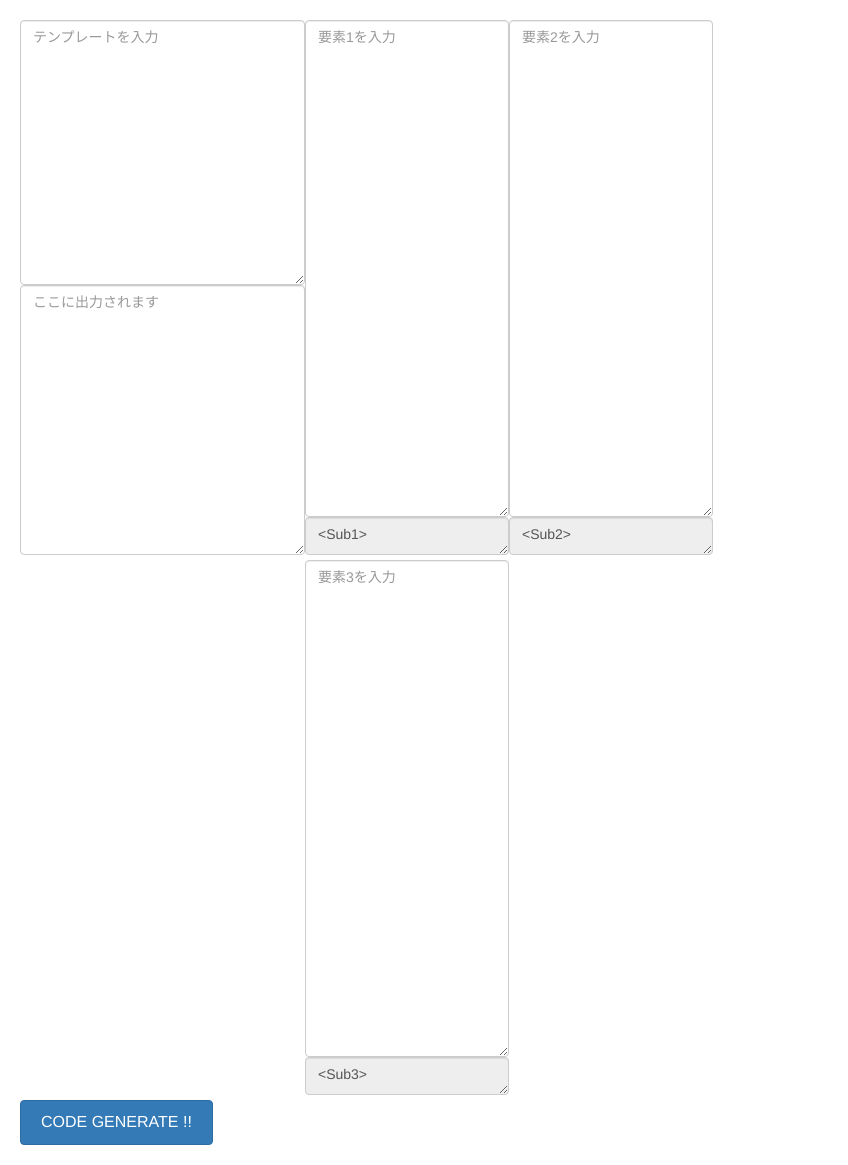
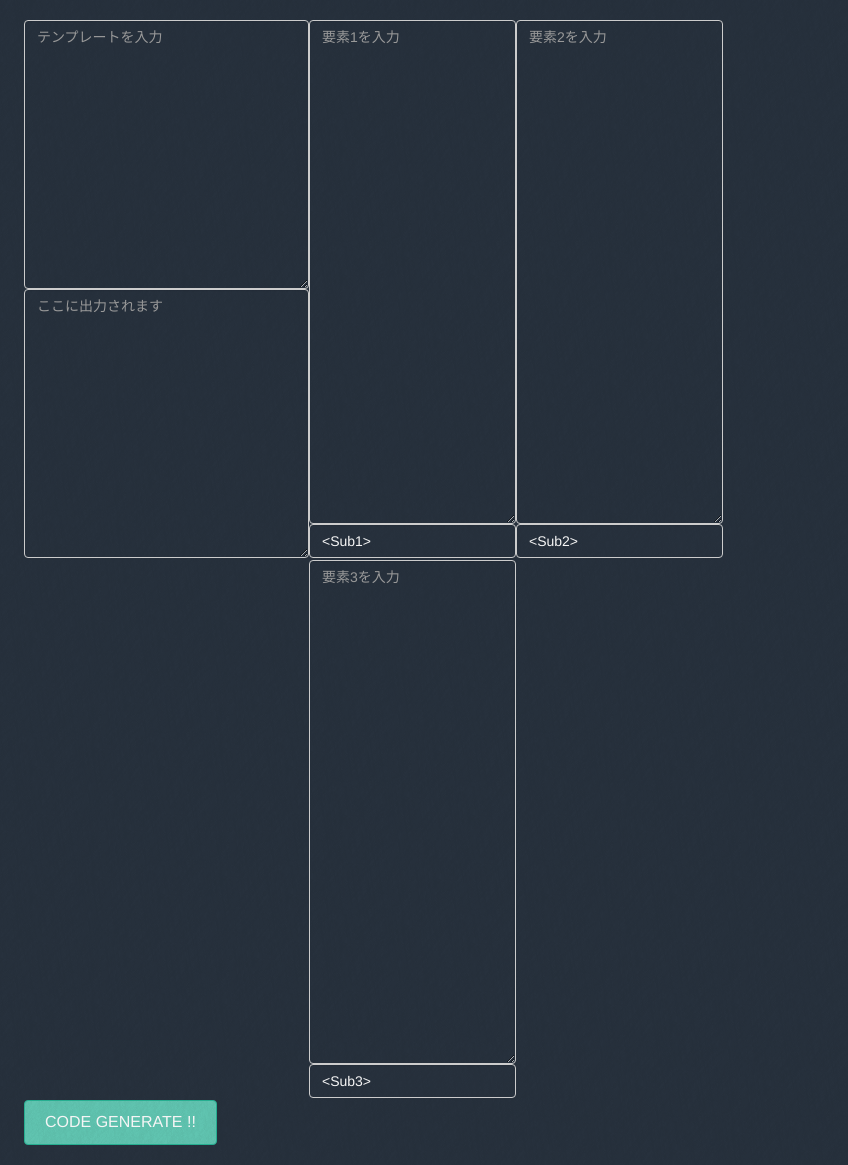
Before and after one commit to ampcpmgp/code-gene, an Electron app: page index.html in a window 848 px wide. Drawn offline with nearby package versions, Linux system fonts and the light colour scheme.

Commit message:
Modify: CSS分離

```diff
--- /dev/null
+++ b/assets/stylesheets/main.css
@@ -0,0 +1,52 @@
+body {
+  -webkit-app-region: drag;
+  margin: 20px 24px;
+  background-color: #27313D;
+  background-image: url('../images/texture.png');
+}
+
+textarea, input {
+  color: #F5F5F5 !important;
+  background-color: #27313D !important;
+  background-image: url('../images/texture.png') !important;
+}
+
+.inout-area {
+  float:left;
+  height:540px;
+}
+
+.btn-primary {
+  padding:10px 20px;
+  background-color: #60C4B0;
+  background-image: url('../images/texture.png');
+  border-color: #26AE90;
+  color: #F5F5F5;
+  font-size:16px;
+}
+.btn-primary:hover {
+  background-color: #26AE90;
+  border-color: #26AE90;
+}
+
+#template-input {
+  height:269px;
+}
+
+#generated-code{
+  height:269px;
+}
+
+.element-area {
+  height:540px;
+  margin-left:30px;
+}
+
+.element-area textarea {
+  height:504px !important;
+}
+
+.element-unit {
+  float:left;
+  height:100%;
+}
--- a/index.html
+++ b/index.html
@@ -8,32 +8,33 @@
   <script type="text/javascript" src="http://ajax.microsoft.com/ajax/jquery.templates/beta1/jquery.tmpl.js"></script>
   <link rel="stylesheet" href="https://maxcdn.bootstrapcdn.com/bootstrap/3.3.6/css/bootstrap.min.css">
   <script src="https://maxcdn.bootstrapcdn.com/bootstrap/3.3.6/js/bootstrap.min.js"></script>
+  <link href="./assets/stylesheets/main.css" rel="stylesheet">
 </head>
 
-<body style="margin:20px">
+<body>
   <form id="generate-form">
     <div class="main-area clearfix">
-      <div class='form-group inout-area' style="float:left; height:540px;">
-        <textarea class="form-control" id="template-input" placeholder="テンプレートを入力" cols="30" style="height:49%"></textarea>
-        <textarea  class="form-control" id="generated-code" placeholder="ここに出力されます" cols="30" style="height:50%"></textarea>
+      <div class='form-group inout-area'>
+        <textarea class="form-control" id="template-input" placeholder="テンプレートを入力" cols="30" wrap="off"></textarea>
+        <textarea  class="form-control" id="generated-code" placeholder="ここに出力されます" cols="30" wrap="off"></textarea>
       </div>
-      <div class='element-area' style="height:540px;">
-        <div style="float:left; height:100%">
-            <textarea class="form-control" id="element-1" placeholder="要素1を入力" cols="20" style="height:92%;"></textarea>
-            <textarea class="form-control" cols="20" style="height:7%;" readonly><Sub1></textarea>
+      <div class='element-area'>
+        <div class='element-unit'>
+            <textarea class="form-control element-input" id="element-1" placeholder="要素1を入力" cols="20" wrap="off"></textarea>
+            <input class="form-control element-sub" cols="20" value="<Sub1>" readonly>
         </div>
-        <div style="float:left; height:100%">
-            <textarea class="form-control" id="element-2" placeholder="要素2を入力" cols="20" style="height:92%;"></textarea>
-            <textarea class="form-control" cols="20" style="height:7%;" readonly><Sub2></textarea>
+        <div class='element-unit'>
+            <textarea class="form-control element-input" id="element-2" placeholder="要素2を入力" cols="20" wrap="off"></textarea>
+            <input class="form-control element-sub" cols="20" value="<Sub2>" readonly>
         </div>
-        <div style="float:left; height:100%">
-            <textarea class="form-control" id="element-3" placeholder="要素3を入力" cols="20" style="height:92%;"></textarea>
-            <textarea class="form-control" cols="20" style="height:7%;" readonly><Sub3></textarea>
+        <div class='element-unit'>
+            <textarea class="form-control element-input" id="element-3" placeholder="要素3を入力" cols="20" wrap="off"></textarea>
+            <input class="form-control element-sub" cols="20" value="<Sub3>" readonly>
         </div>
       </div>
     </div>
     <div class="generate-button">
-      <input type="submit" value="CODE GENERATE !!" class="btn btn-primary" style="padding:10px 20px;font-size:16px" />
+      <button type="submit" class="btn btn-primary">CODE GENERATE !!</button>
     </div>
   </form>
   <script src="renderer.js"></script>
--- a/main.js
+++ b/main.js
@@ -2,7 +2,11 @@ const { app, BrowserWindow, Menu } = require("electron");
 
 let win;
 function createWindow() {
-    win = new BrowserWindow({ width: 850, height: 660 });
+    win = new BrowserWindow({
+        width: 848,
+        height: 664,
+        resizable: false
+    });
     win.loadURL(`file://${__dirname}/index.html`);
     win.on("closed", () => { win = null; });
 
--- a/renderer.js
+++ b/renderer.js
@@ -10,6 +10,7 @@ document.addEventListener("DOMContentLoaded", () => {
         if (templateInput.value.trim() === "") {
             // テンプレートが入力されていない場合は何もしない
             document.getElementById("generated-code").value = "テンプレートを入力してください。";
+            document.getElementById("generated-code").focus();
             return false;
         }
 
@@ -30,7 +31,12 @@ document.addEventListener("DOMContentLoaded", () => {
         for (elem_num in num_texts_hash) {
             if(elem_size) {
                 if (num_texts_hash[elem_num].length != elem_size) {
-                    document.getElementById("generated-code").value = "要素の数を揃えてください。";
+                    var num_length_string = '';
+                    for(key in num_texts_hash) {
+                        num_length_string += `要素${key} : ${num_texts_hash[key].length}\n`;
+                    }
+                    document.getElementById("generated-code").value = `要素の数を揃えてください。\n\n${num_length_string}`;
+                    document.getElementById("generated-code").focus();
                     return false;
                 }
             } else {
@@ -58,7 +64,7 @@ document.addEventListener("DOMContentLoaded", () => {
         const generated_text = index_text_hash.join("\n");
 
         document.getElementById("generated-code").value = generated_text;
-
+        document.getElementById("generated-code").focus();
         return false;
     }
 });
```
Also changed, not shown: assets/images/texture.png (added).
